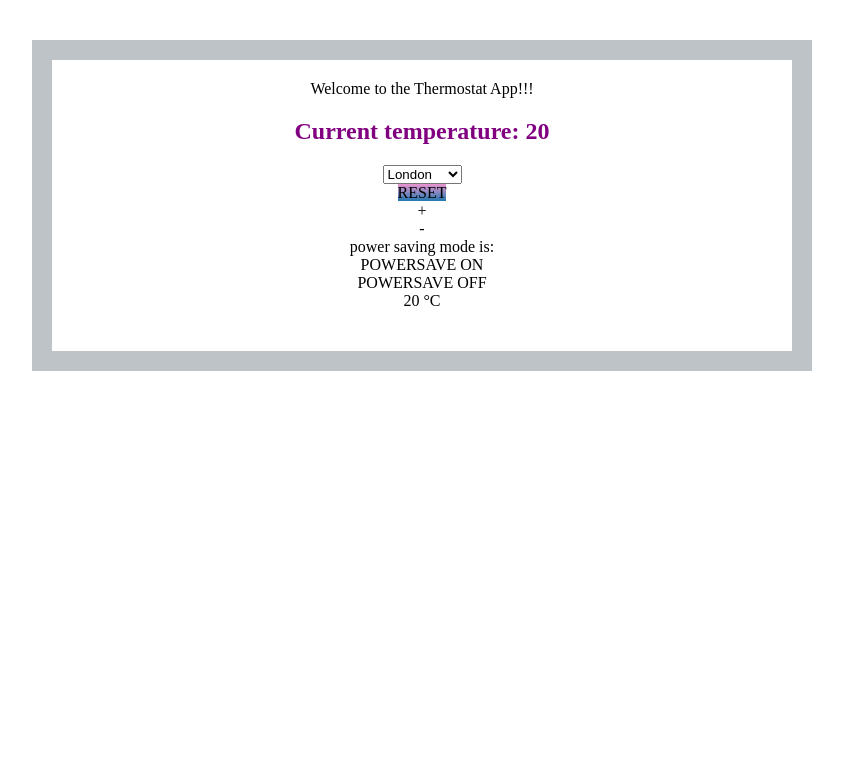
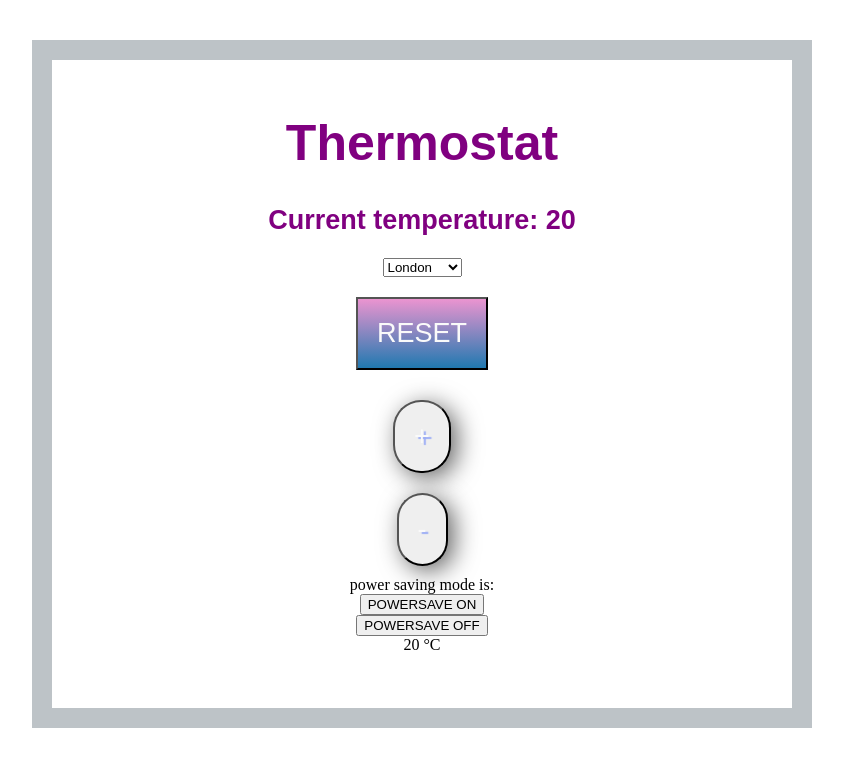
Before and after one commit to mmar8/thermostat, a plain HTML site: page index.html in a window 1280 px wide. Shown: the whole page, without its empty margins (218-1061 px from the left). Drawn offline with Linux system fonts and the light colour scheme.

Commit message:
more css

```diff
--- a/index.html
+++ b/index.html
@@ -12,7 +12,7 @@
 
 </head>
 <body>
-  Welcome to the Thermostat App!!!
+  <h1>Thermostat</h1>
   <section>
     <h2>Current temperature: <span id="current-temperature">20</span></h2>
     <select id="current-city">
@@ -22,12 +22,12 @@
       <option value="tokyo">Tokyo</option>
     </select>
   </section>
-  <div><button1 id="temperature-reset">RESET</button></div>
-  <div><button2 id="temperature-up">+</button></div>
-  <div><button3 id="temperature-down">-</button></div>
+  <div><button id="temperature-reset">RESET</button></div>
+  <div><button id="temperature-up">+</button></div>
+  <div><button id="temperature-down">-</button></div>
   power saving mode is: <span id="power-saving-status"></span>
-  <div><button4 id="powersaving-on">POWERSAVE ON</button></div>
-  <div><button5 id="powersaving-off">POWERSAVE OFF</button></div>
+  <div><button id="powersaving-on">POWERSAVE ON</button></div>
+  <div><button id="powersaving-off">POWERSAVE OFF</button></div>
   <div><span id="temperature">CURRENT TEMPERATURE</span><span> &#176;C</span></div>
   <div><h1 id="usage"></h1></div>
 </body>
--- a/style.css
+++ b/style.css
@@ -10,13 +10,25 @@ body {
   text-align: center
 }
 
+h1 {
+  font-family: Arial;
+  color: purple;
+  font-size: 50px;
+}
 
 h2 {
+  font-family: Arial;
   color: purple;
+  font-size: 27px;
 }
 
-button1 {
-
+#temperature-reset {
+  font-family: Arial;
+  color: #fafafa;
+  font-size: 27px;
+  padding: 19px;
+  text-decoration: none;
+  margin: 20px;
   background-image: -webkit-linear-gradient(top, #eb94d0, #2079b0);
   background-image: -moz-linear-gradient(top, #eb94d0, #2079b0);
   background-image: -ms-linear-gradient(top, #eb94d0, #2079b0);
@@ -24,3 +36,36 @@ button1 {
   background-image: linear-gradient(to bottom, #eb94d0, #2079b0);
 
 }
+
+#temperature-up {
+  -webkit-border-radius: 28;
+  -moz-border-radius: 28;
+  border-radius: 28px;
+text-shadow: 3px 2px 1px #9daef5;
+  -webkit-box-shadow: 6px 5px 24px #666666;
+  -moz-box-shadow: 6px 5px 24px #666666;
+  box-shadow: 6px 5px 24px #666666;
+font-family: Arial;
+  color: #fafafa;
+  font-size: 27px;
+  padding: 19px;
+  text-decoration: none;
+  margin: 10px;
+}
+
+
+#temperature-down {
+  -webkit-border-radius: 28;
+  -moz-border-radius: 28;
+  border-radius: 28px;
+text-shadow: 3px 2px 1px #9daef5;
+  -webkit-box-shadow: 6px 5px 24px #666666;
+  -moz-box-shadow: 6px 5px 24px #666666;
+  box-shadow: 6px 5px 24px #666666;
+font-family: Arial;
+  color: #fafafa;
+  font-size: 27px;
+  padding: 19px;
+  text-decoration: none;
+  margin: 10px;
+}
```
